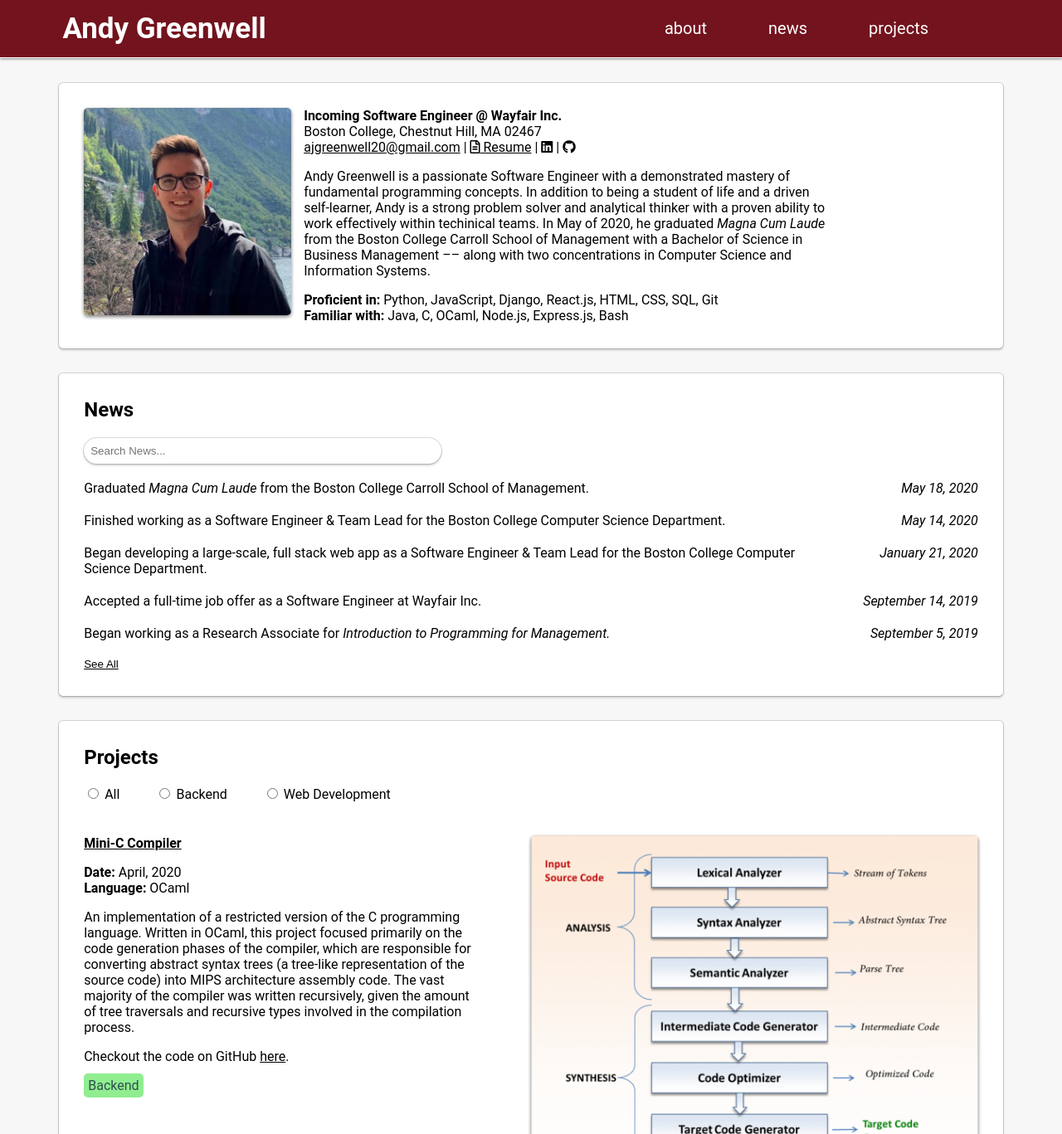
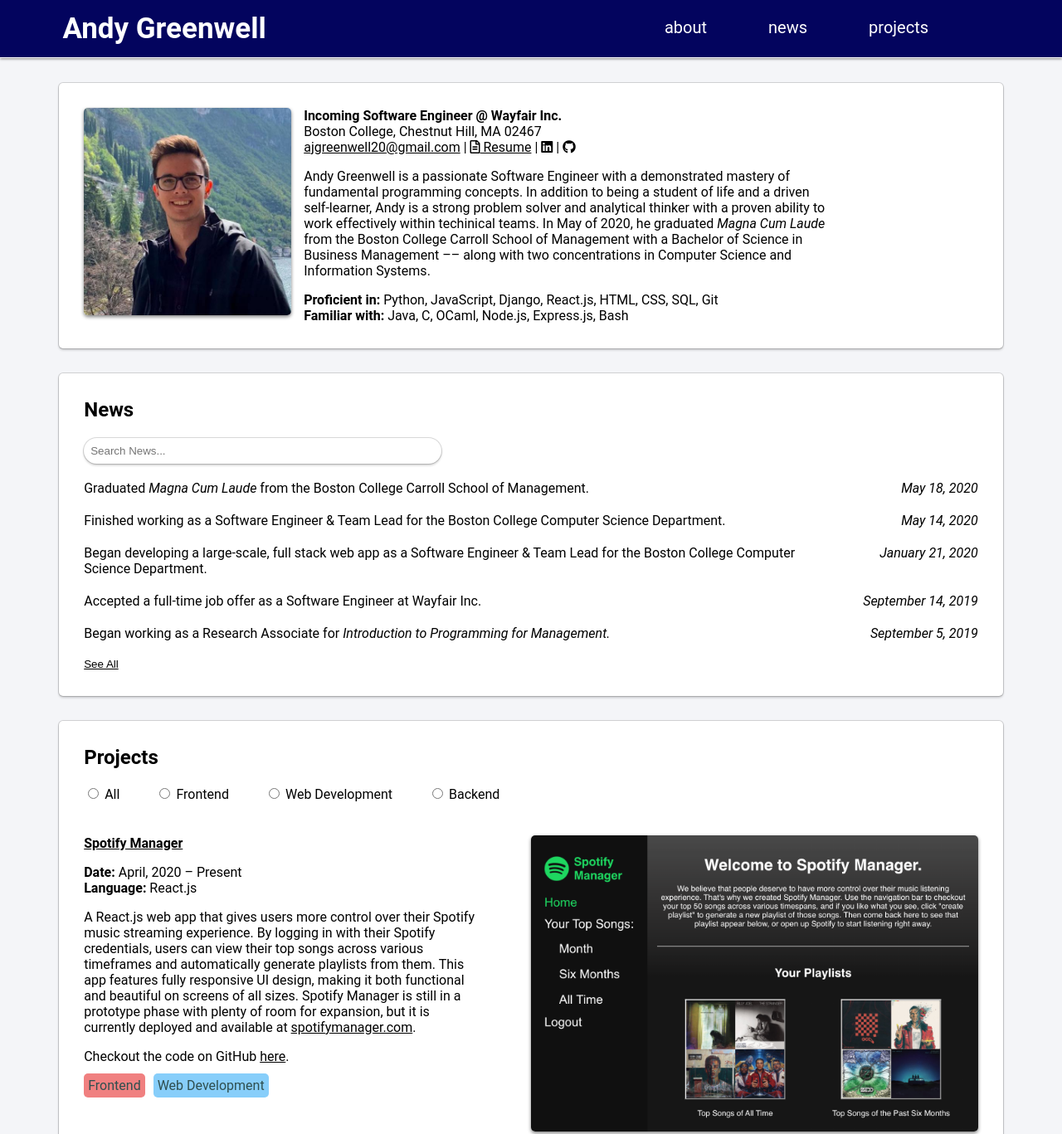
Before and after one commit to ajgreenwell/ajgreenwell.com, a website built with webpack: page docs/index.html in a window 1280 px wide. Shown: the top 1367 px of the page at 83% size. Built offline with nearby package versions, Linux system fonts and the light colour scheme.

Commit message:
updating content and theme

```diff
--- a/docs/assets/data.json
+++ b/docs/assets/data.json
@@ -70,6 +70,17 @@
     ],
     "projects": [
         {
+            "id": "spotify-manager",
+            "title": "Spotify Manager",
+            "date": "April, 2020 – Present",
+            "languages": "React.js",
+            "description": "A React.js web app that gives users more control over their Spotify music streaming experience. By logging in with their Spotify credentials, users can view their top songs across various timeframes and automatically generate playlists from them. This app features fully responsive UI design, making it both functional and beautiful on screens of all sizes. Spotify Manager is still in a prototype phase with plenty of room for expansion, but it is currently deployed and available at <a href='https://spotifymanager.com' target='_blank'>spotifymanager.com</a>.",
+            "detailedDescription": "In the Spring of 2020, I saw an opportunity to provide listeners with even more control over their music streaming experience. Although Spotify provides a great streaming platform, managing one's music library can be a tedious task at times. As a result, I built a web app that alleviates some of these frustrations by integrating with the Spotify API. This web app is still in a prototype phase with plenty of room for expansion, but it is currently deployed and available at <a href='https://spotifymanager.com' target='_blank'>spotifymanager.com</a>. <br><br> Throughout the development of this project, I focused on honing the following skills: <ol><li>Designing and constructing user interfaces that look beautiful and function seemlessly on devices of all sizes.</li><li>Interfacing with publicly available APIs by making HTTP requests, including 3rd party authentication services, and writing asynchronous javascript.</li></ol>",
+            "tags": [{"text": "Frontend", "color": "lightcoral"}, {"text": "Web Development", "color": "lightskyblue"}],
+            "github": "https://github.com/ajgreenwell/SpotifyManager",
+            "image": "assets/SpotifyManager/SpotifyManager.png"
+        },
+        {
             "id": "mini-c-compiler",
             "title": "Mini-C Compiler",
             "date": "April, 2020",
--- a/docs/style.css
+++ b/docs/style.css
@@ -7,12 +7,14 @@
     --box-shadow: 0 0 0 1px rgba(0,0,0,.15), 0 2px 3px rgba(0,0,0,.2);
     --nav-row-height: 70px;
     --container-width: 90%;
-    --theme-color: #73131d;
+    --primary-color: #03045e;
+    --highlight-color: #48cae4;
+
 }
 
 body {
     font-family: 'Roboto', sans-serif;
-    background-color: #f7f7f7;
+    background-color: #f4f5f8;
 }
 
 /* Device Specific Styles */
@@ -168,7 +170,7 @@
     top: 0;
     left: 0;
     width: 100%;
-    background-color: var(--theme-color);
+    background-color: var(--primary-color);
     border-bottom: 1px solid white;
     box-shadow: 0px 1px 3px grey;
 }
@@ -183,33 +185,49 @@
 }
 
 a:hover {
-    color: var(--theme-color);
+    color: var(--highlight-color);
 }
 
 nav a {
     color: white;
     padding: 5px;
-    border-bottom: 1px solid transparent;
-    transition: border .1s ease;
 }
 
 nav a:hover {
     color: white;
-    border-color: white;
 }
 
-nav a:active {
-    position: relative;
-    top: 1px;
-    padding-bottom: 4px;
-}
-
-nav .nav-item {
+.nav-item {
     font-size: 20px;
     margin-left: 10%;
 }
 
-nav .nav-items a:first-of-type {
+.nav-item::after {
+    margin-top: 3px;
+    content: "";
+    position: relative;
+    display: block;
+    height: 1px;
+    background: white;
+    transform: scaleX(0);
+    transition: transform 150ms ease-in-out;
+}
+
+.nav-item:hover::after {
+    transform: scaleX(1);
+}
+
+.nav-item:active {
+    position: relative;
+    top: 1px;
+}
+
+.nav-item:active::after {
+    position: relative;
+    bottom: 1px;
+}
+
+.nav-items a:first-of-type {
     margin-left: 0;
 }
 
@@ -279,8 +297,8 @@
 
 #news-search:focus {
     outline: none;
-    box-shadow: 0 0 0 1px var(--theme-color), 0 2px 3px rgba(0,0,0,.2);
-    -webkit-box-shadow: 0 0 0 1px var(--theme-color), 0 2px 3px rgba(0,0,0,.2);
+    box-shadow: 0 0 0 1px var(--highlight-color), 0 2px 3px rgba(0,0,0,.2);
+    -webkit-box-shadow: 0 0 0 1px var(--highlight-color), 0 2px 3px rgba(0,0,0,.2);
 }
 
 #news-item-toggle {
@@ -292,7 +310,7 @@
 }
 
 #news-item-toggle:hover {
-    color: var(--theme-color);
+    color: var(--primary-color);
     cursor: pointer!important;
 }
 
@@ -367,8 +385,13 @@
 
 /* Project Page Styles, except for anything above that uses #project-detials */
 
+#project-page {
+    margin-top: 100px;
+}
+
 #project-details {
     margin-bottom: 30px;
+    margin-top: 0;
 }
 
 #project-details h1 {
--- a/src/components/ProjectPage.js
+++ b/src/components/ProjectPage.js
@@ -5,7 +5,9 @@
 export default function ProjectPage(projectName, data) {
     document.querySelector('.container').innerHTML = `
         ${NavBar(projectName, data.about.name, Object.keys(data))}
-        ${ProjectDetails(getProject(projectName, data.projects))}
+        <section id="project-page">
+            ${ProjectDetails(getProject(projectName, data.projects))}
+        </section>
         ${Footer(data.about)}
     `;
 }
```
Also changed, not shown: docs/main.js (+4 -2 lines), docs/assets/SpotifyManager/SpotifyManager.png (added).
